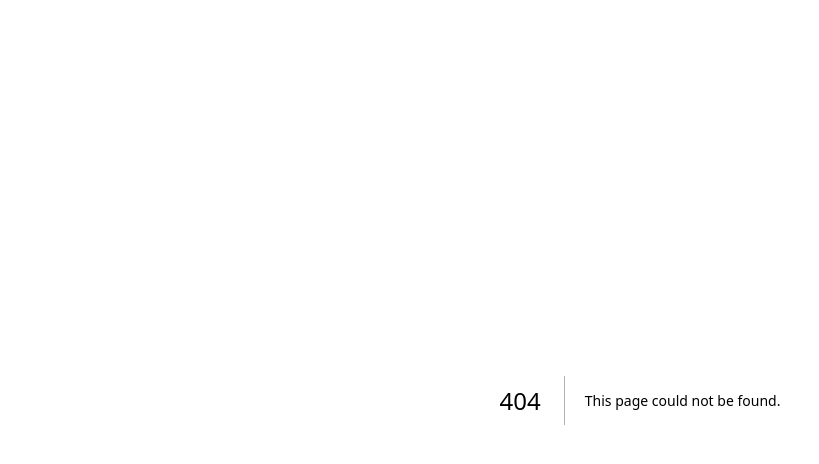
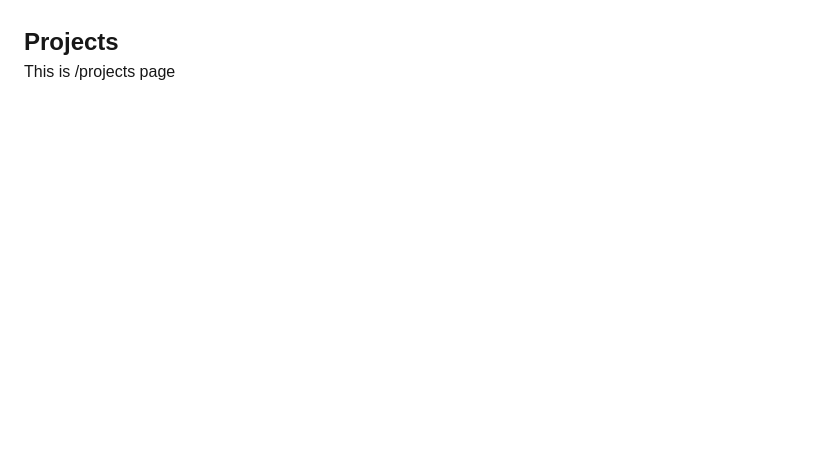
Before and after one commit to ryoichiben/project-manager-app, a Next.js app: page /projects in a window 1280 px wide. Before the commit this address had no page. Shown: the top 464 px of the page, without its empty margins (0-819 px from the left). Built offline with nearby package versions, Linux system fonts and the light colour scheme.

Commit message:
add project page

```diff
--- /dev/null
+++ b/app/projects/page.tsx
@@ -0,0 +1,8 @@
+export default function ProjectsPage() {
+  return (
+    <main style={{ padding: 24 }}>
+      <h1 style={{ fontSize: 24, fontWeight: 700 }}>Projects</h1>
+      <p>This is /projects page</p>
+    </main>
+  );
+}
```
